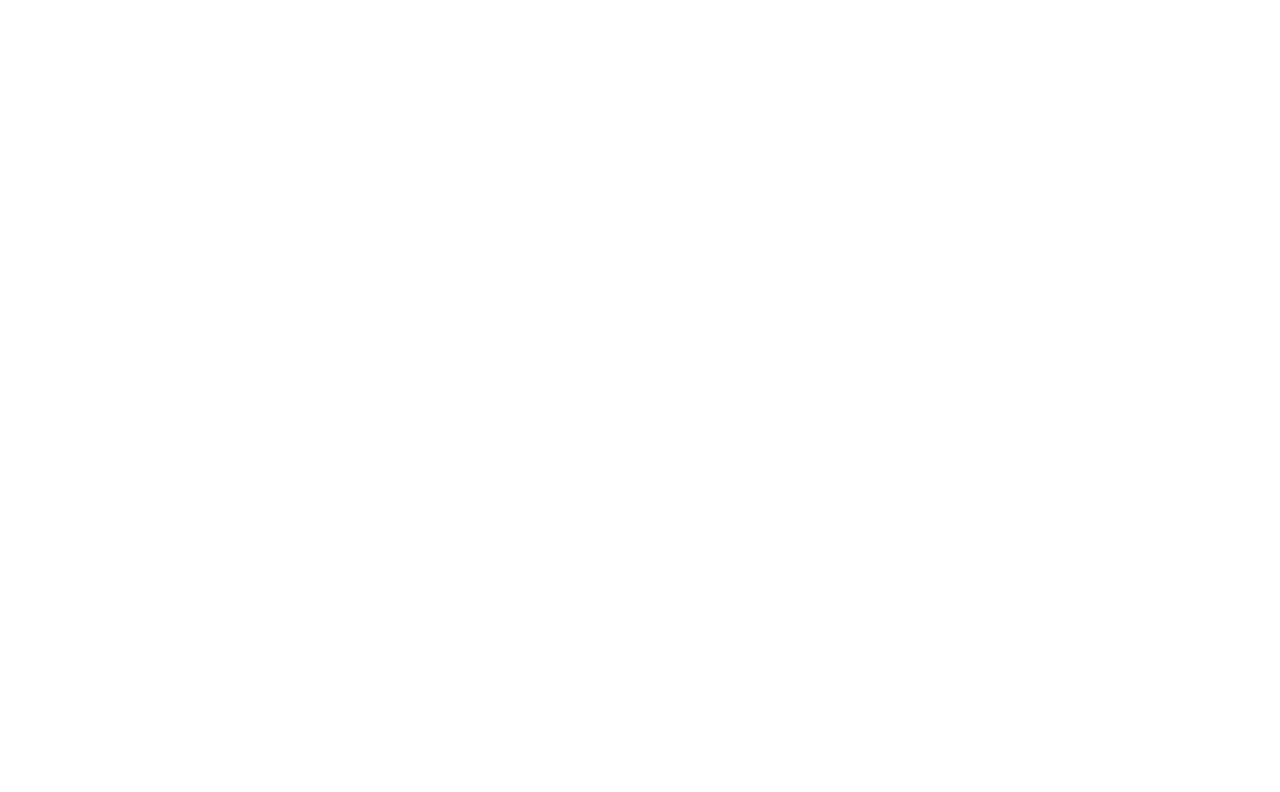
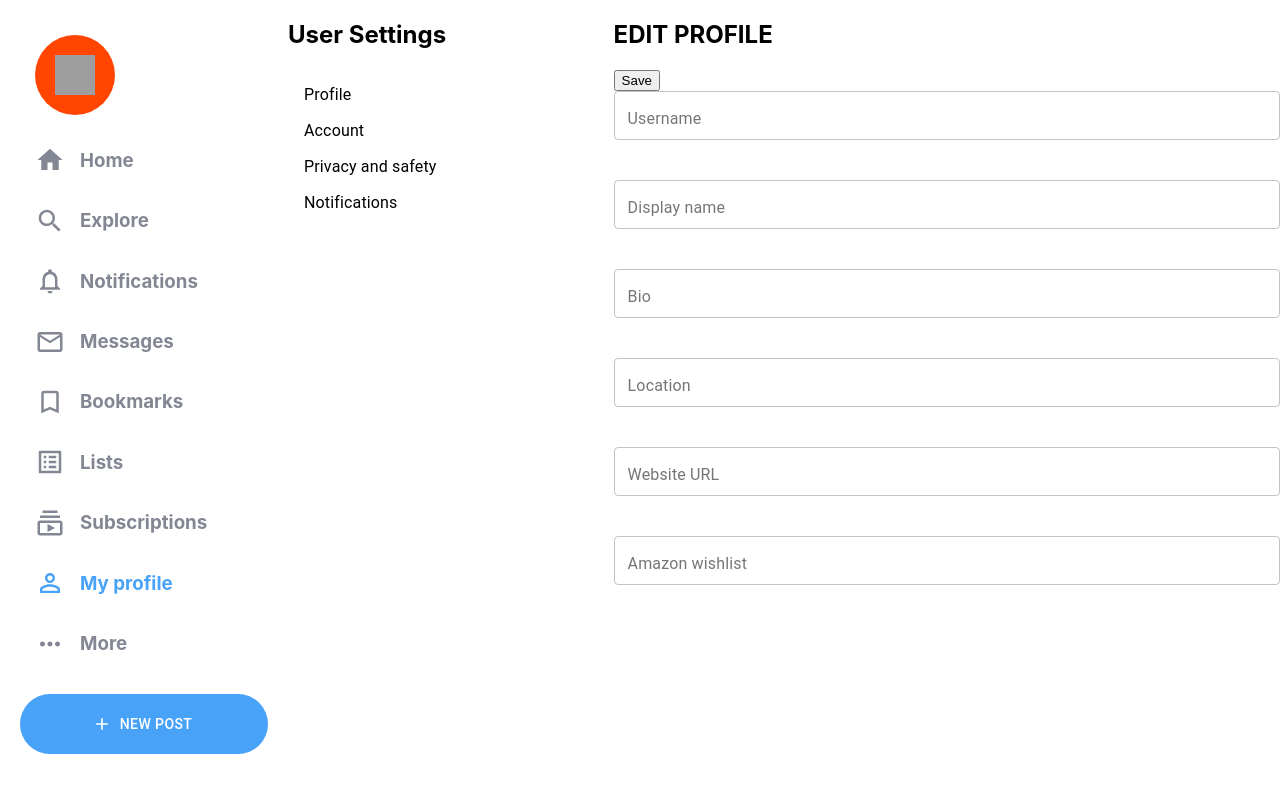
Before and after one commit to tonycastle/fans, a React (Create React App) app: page /settings in a window 1280 px wide. Shown: the top 792 px of the page. Built offline with nearby package versions, Linux system fonts and the light colour scheme; grey boxes are pictures that could not be loaded.

Commit message:
refactor  main nav into layout template

```diff
--- a/src/App.js
+++ b/src/App.js
@@ -1,6 +1,14 @@
 import { BrowserRouter as Router, Switch, Route } from "react-router-dom";
-import Home from "./Home/Home";
+import HomeLayoutRoute from "./HomeLayout/HomeLayoutRoutes";
 import LandingPage from "./LandingPage/LandingPage";
+import Explore from "./Explore/Explore";
+import Notifications from "./Notifications/Notifications";
+import Settings from "./UserSettings/Settings";
+import Messages from "./Messages/Messages";
+import Bookmarks from "./Bookmarks/Bookmarks";
+import Lists from "./Lists/Lists";
+import Subscriptions from "./Subscriptions/Subscriptions";
+import Feed from "./Home/Feed/Feed";
 
 const App = () => {
   return (
@@ -10,9 +18,14 @@ const App = () => {
           <Route exact path="/">
             <LandingPage />
           </Route>
-          <Route exact path="/home">
-            <Home />
-          </Route>
+          <HomeLayoutRoute path="/profile" component={Feed} />
+          <HomeLayoutRoute path="/explore" component={Explore} />
+          <HomeLayoutRoute path="/notifications" component={Notifications} />
+          <HomeLayoutRoute path="/messages" component={Messages} />
+          <HomeLayoutRoute path="/bookmarks" component={Bookmarks} />
+          <HomeLayoutRoute path="/lists" component={Lists} />
+          <HomeLayoutRoute path="/subscriptions" component={Subscriptions} />
+          <HomeLayoutRoute path="/settings" component={Settings} />
         </Switch>
       </div>
     </Router>
--- a/src/Home/Home.js
+++ b/src/Home/Home.js
@@ -1,50 +1,11 @@
 //this is the page basically - when you navigate to a different page it is displayed here.
-import Navbar from "../Global/Navbar";
-import Explore from "../Explore/Explore";
-import Notifications from "../Notifications/Notifications";
-import Settings from "../UserSettings/Settings";
-import Messages from "../Messages/Messages";
-import Bookmarks from "../Bookmarks/Bookmarks";
-import Lists from "../Lists/Lists";
-import Subscriptions from "../Subscriptions/Subscriptions";
+import Navbar from "../HomeLayout/Navbar";
 
-import { BrowserRouter as Router, Route, Switch } from "react-router-dom";
-import Feed from "./Feed/Feed";
-
-const Home = () => {
+const Home = (props) => {
   return (
     <>
-      <Router>
-        <Navbar />
-        <div className="content">
-          <Switch>
-            <Route exact path="/home">
-              <Feed />
-            </Route>
-            <Route exact path="/explore">
-              <Explore />
-            </Route>
-            <Route exact path="/notifications">
-              <Notifications />
-            </Route>
-            <Route exact path="/messages">
-              <Messages />
-            </Route>
-            <Route exact path="/bookmarks">
-              <Bookmarks />
-            </Route>
-            <Route exact path="/lists">
-              <Lists />
-            </Route>
-            <Route exact path="/subscriptions">
-              <Subscriptions />
-            </Route>
-            <Route path="/settings">
-              <Settings />
-            </Route>
-          </Switch>
-        </div>
-      </Router>
+      <Navbar />
+      <div className="content">{props.children}</div>
     </>
   );
 };
--- /dev/null
+++ b/src/HomeLayout/HomeLayoutRoutes.js
@@ -0,0 +1,19 @@
+import React from "react";
+import { Route } from "react-router-dom";
+
+import Home from "../Home/Home";
+
+const HomeLayoutRoute = ({ component: Component, ...rest }) => {
+  return (
+    <Route
+      {...rest}
+      render={(props) => (
+        <Home>
+          <Component {...props} />
+        </Home>
+      )}
+    />
+  );
+};
+
+export default HomeLayoutRoute;
--- a/src/Global/Navbar.js
+++ b/src/HomeLayout/Navbar.js
@@ -22,7 +22,7 @@ const Navbar = () => {
         activeOnlyWhenExact={true}
         page="Home"
         Icon={HomeIcon}
-        to="/home"
+        to="/profile"
       />
       <NavLink page="Explore" Icon={SearchIcon} to="/explore" />
       <NavLink
--- a/src/UserSettings/Settings.js
+++ b/src/UserSettings/Settings.js
@@ -9,41 +9,41 @@ import { Switch, Route, Link, useRouteMatch } from "react-router-dom";
 import "./settings.css";
 
 const Settings = () => {
-  let match = useRouteMatch();
+  let { path } = useRouteMatch();
   return (
     <>
       <div className="userSettings">
         <h2>User Settings</h2>
         <MenuList>
-          <MenuItem component={Link} to={`${match.url}/editprofile`}>
+          <MenuItem component={Link} to={`${path}/editprofile`}>
             Profile
           </MenuItem>
-          <MenuItem component={Link} to={`${match.url}/editaccount`}>
+          <MenuItem component={Link} to={`${path}/editaccount`}>
             Account
           </MenuItem>
-          <MenuItem component={Link} to={`${match.url}/editprivacy`}>
+          <MenuItem component={Link} to={`${path}/editprivacy`}>
             Privacy and safety
           </MenuItem>
-          <MenuItem component={Link} to={`${match.url}/editnotifications`}>
+          <MenuItem component={Link} to={`${path}/editnotifications`}>
             Notifications
           </MenuItem>
         </MenuList>
       </div>
       <div className="settingsContent" id="SettingsContent">
         <Switch>
-          <Route exact path={`${match.path}/`}>
+          <Route exact path={`${path}/`}>
             <EditProfile />
           </Route>
-          <Route path={`${match.path}/editprofile`}>
+          <Route path={`${path}/editprofile`}>
             <EditProfile />
           </Route>
-          <Route path={`${match.path}/editaccount`}>
+          <Route path={`${path}/editaccount`}>
             <EditAccount />
           </Route>
-          <Route path={`${match.path}/editprivacy`}>
+          <Route path={`${path}/editprivacy`}>
             <EditPrivacy />
           </Route>
-          <Route path={`${match.path}/editnotifications`}>
+          <Route path={`${path}/editnotifications`}>
             <EditNotifications />
           </Route>
         </Switch>
--- a/src/index.js
+++ b/src/index.js
@@ -1,12 +1,7 @@
 import React from "react";
 import ReactDOM from "react-dom";
-import "./Global/global.css";
+import "./HomeLayout/global.css";
 
 import App from "./App.js";
 
-ReactDOM.render(
-  <React.StrictMode>
-    <App />
-  </React.StrictMode>,
-  document.getElementById("root")
-);
+ReactDOM.render(<App />, document.getElementById("root"));
```
Also changed, not shown: src/HomeLayout/NavLink.js (renamed from src/Global/NavLink.js), src/HomeLayout/global.css (renamed from src/Global/global.css), src/HomeLayout/navBar.css (renamed from src/Global/navBar.css).
